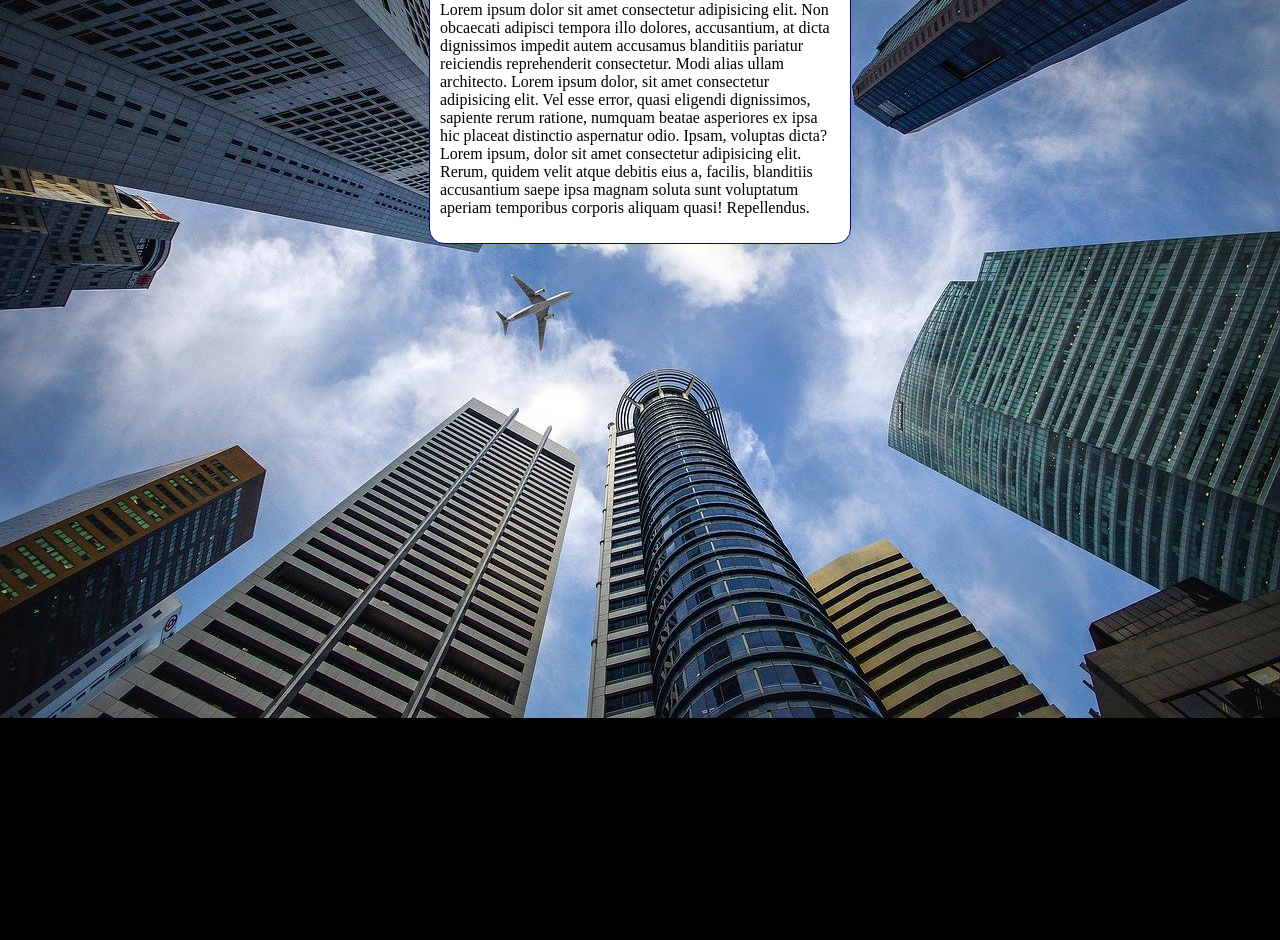
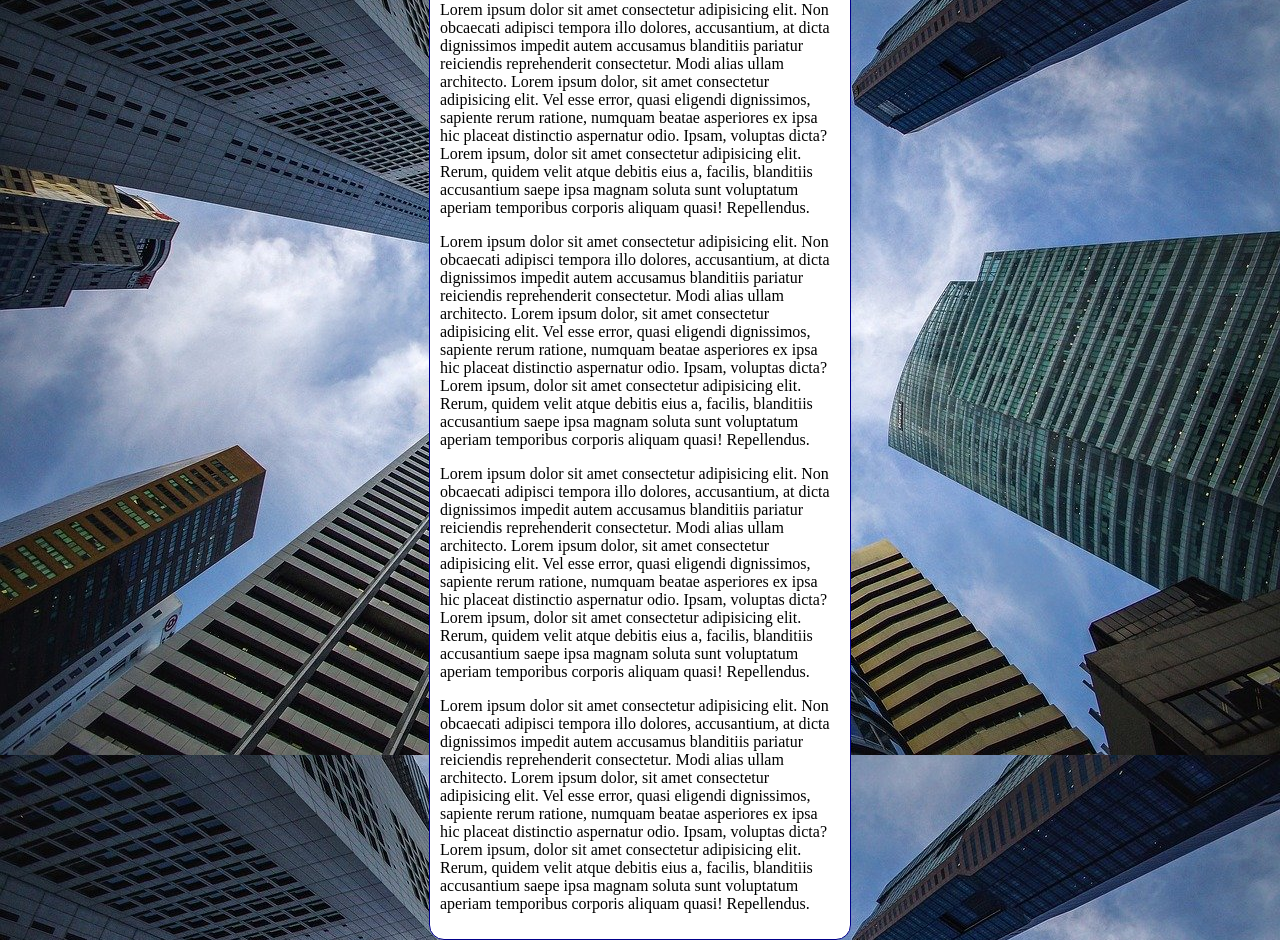
Before and after one commit to samerson-morais/html-css, a plain HTML site: page exercicios/ex022/fundo006.html in a window 1280 px wide. Shown: the part 98-1038 px from the top of the page. Before the commit the page ends 816 px from the top, so only its background shows below. Drawn offline with Linux system fonts and the light colour scheme.

Commit message:
Update fundo006.html

```diff
--- a/exercicios/ex022/fundo006.html
+++ b/exercicios/ex022/fundo006.html
@@ -10,7 +10,7 @@
             background-color: black;
             background-image: url(imagens/wallpaper002.jpg);
             background-position: center top;
-            background-repeat: no-repeat;
+            background-repeat: repeat-y;
             background-size: cover;
 
         }
@@ -29,6 +29,9 @@
     <main>
         <h1>Teste de Imagem de Fundo</h1>
         <p>Lorem ipsum dolor sit amet consectetur adipisicing elit. Non obcaecati adipisci tempora illo dolores, accusantium, at dicta dignissimos impedit autem accusamus blanditiis pariatur reiciendis reprehenderit consectetur. Modi alias ullam architecto. Lorem ipsum dolor, sit amet consectetur adipisicing elit. Vel esse error, quasi eligendi dignissimos, sapiente rerum ratione, numquam beatae asperiores ex ipsa hic placeat distinctio aspernatur odio. Ipsam, voluptas dicta? Lorem ipsum, dolor sit amet consectetur adipisicing elit. Rerum, quidem velit atque debitis eius a, facilis, blanditiis accusantium saepe ipsa magnam soluta sunt voluptatum aperiam temporibus corporis aliquam quasi! Repellendus.</p>
+        <p>Lorem ipsum dolor sit amet consectetur adipisicing elit. Non obcaecati adipisci tempora illo dolores, accusantium, at dicta dignissimos impedit autem accusamus blanditiis pariatur reiciendis reprehenderit consectetur. Modi alias ullam architecto. Lorem ipsum dolor, sit amet consectetur adipisicing elit. Vel esse error, quasi eligendi dignissimos, sapiente rerum ratione, numquam beatae asperiores ex ipsa hic placeat distinctio aspernatur odio. Ipsam, voluptas dicta? Lorem ipsum, dolor sit amet consectetur adipisicing elit. Rerum, quidem velit atque debitis eius a, facilis, blanditiis accusantium saepe ipsa magnam soluta sunt voluptatum aperiam temporibus corporis aliquam quasi! Repellendus.</p>
+        <p>Lorem ipsum dolor sit amet consectetur adipisicing elit. Non obcaecati adipisci tempora illo dolores, accusantium, at dicta dignissimos impedit autem accusamus blanditiis pariatur reiciendis reprehenderit consectetur. Modi alias ullam architecto. Lorem ipsum dolor, sit amet consectetur adipisicing elit. Vel esse error, quasi eligendi dignissimos, sapiente rerum ratione, numquam beatae asperiores ex ipsa hic placeat distinctio aspernatur odio. Ipsam, voluptas dicta? Lorem ipsum, dolor sit amet consectetur adipisicing elit. Rerum, quidem velit atque debitis eius a, facilis, blanditiis accusantium saepe ipsa magnam soluta sunt voluptatum aperiam temporibus corporis aliquam quasi! Repellendus.</p>
+        <p>Lorem ipsum dolor sit amet consectetur adipisicing elit. Non obcaecati adipisci tempora illo dolores, accusantium, at dicta dignissimos impedit autem accusamus blanditiis pariatur reiciendis reprehenderit consectetur. Modi alias ullam architecto. Lorem ipsum dolor, sit amet consectetur adipisicing elit. Vel esse error, quasi eligendi dignissimos, sapiente rerum ratione, numquam beatae asperiores ex ipsa hic placeat distinctio aspernatur odio. Ipsam, voluptas dicta? Lorem ipsum, dolor sit amet consectetur adipisicing elit. Rerum, quidem velit atque debitis eius a, facilis, blanditiis accusantium saepe ipsa magnam soluta sunt voluptatum aperiam temporibus corporis aliquam quasi! Repellendus.</p>
     </main>
 </body>
 </html>
```
